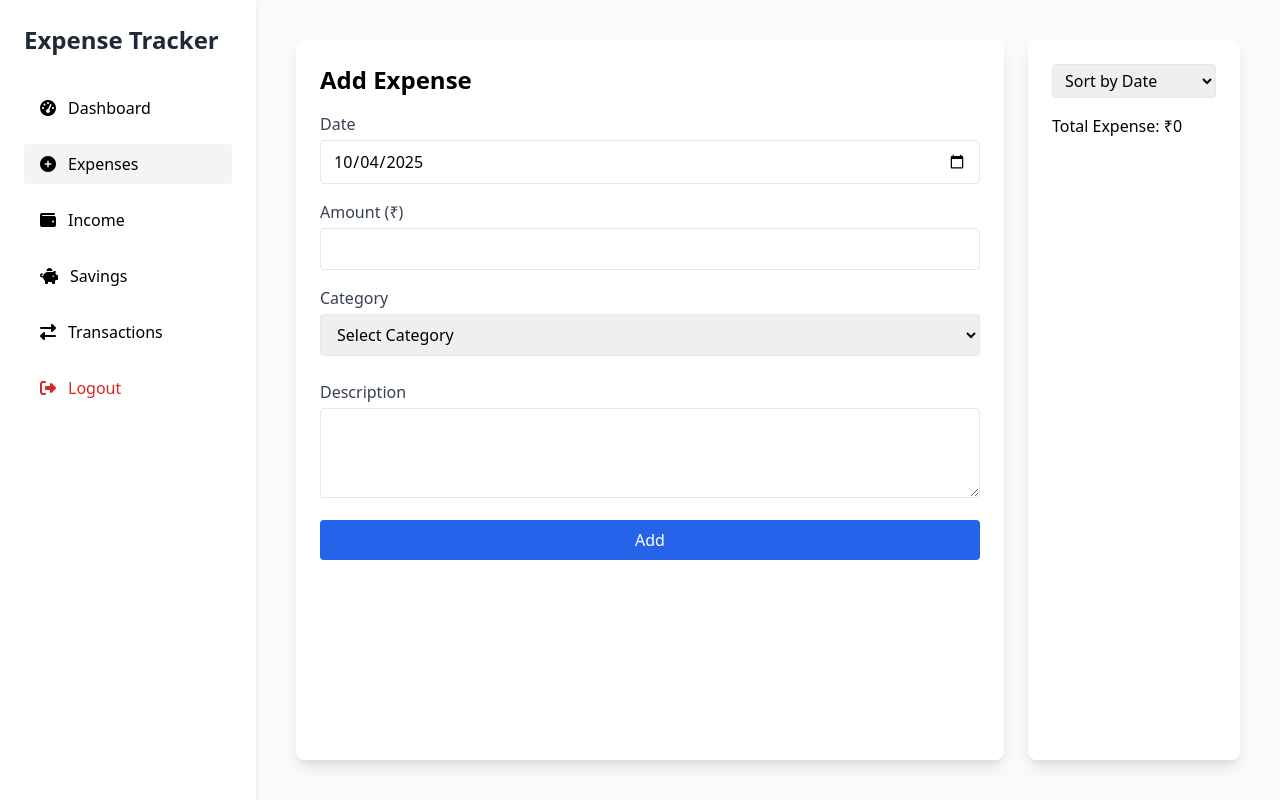
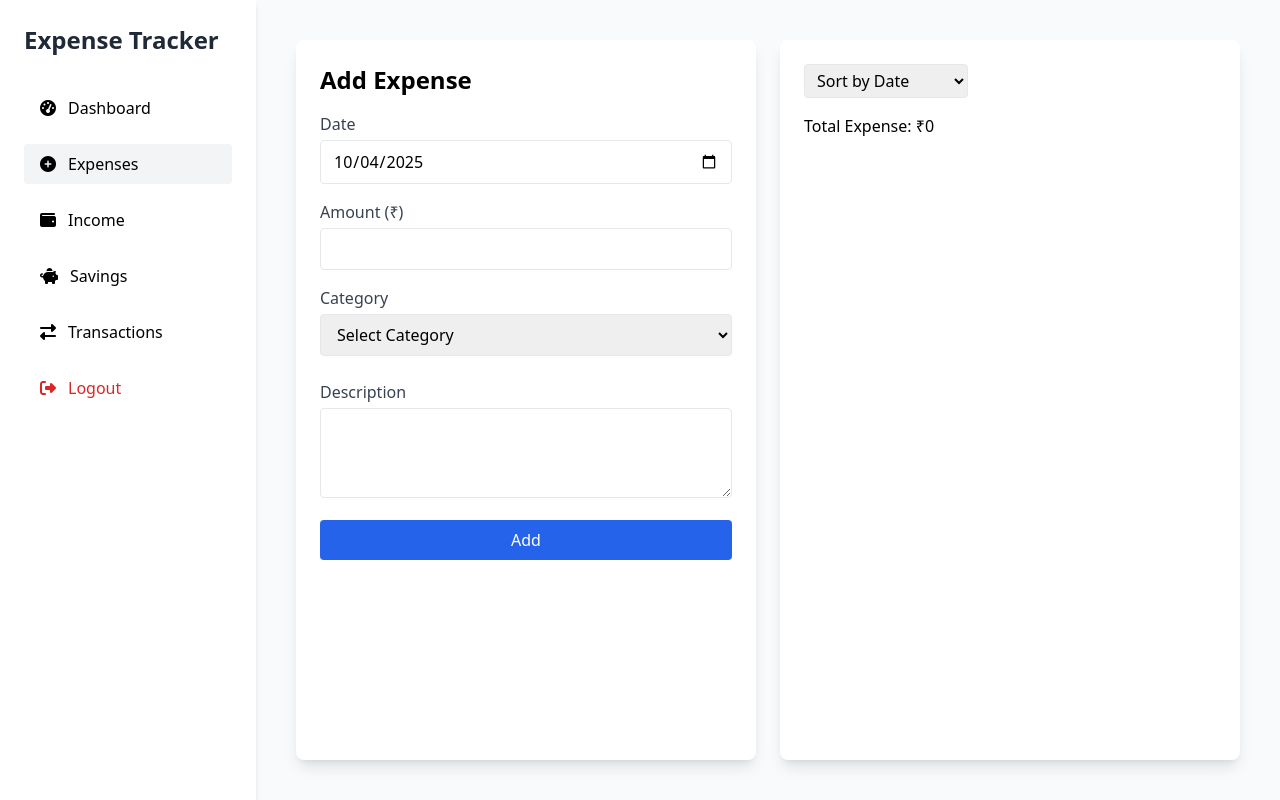
Before and after one commit to Yusufmukhi/myexpenses, a plain HTML site: page expenses.html in a window 1280 px wide. Drawn offline with nearby package versions, Linux system fonts and the light colour scheme; no server answers.

Commit message:
Update expenses.html

```diff
--- a/expenses.html
+++ b/expenses.html
@@ -58,7 +58,8 @@
         <div id="overlay" class="fixed inset-0 bg-black opacity-50 hidden z-30 md:hidden"></div>
 
         <!-- Main Content -->
-        <main class="flex-1 p-6 md:p-10 flex flex-col md:flex-row gap-6">
+       <main class="flex-1 p-6 md:p-10 flex flex-col md:flex-row gap-6 items-stretch">
+
 
             <!-- Add Expense Form -->
             <form id="expenseForm" class="bg-white p-6 shadow-lg rounded-lg flex-1 space-y-4">
@@ -101,7 +102,7 @@
             </form>
 
             <!-- Expense List -->
-            <div class="bg-white pb-20 p-6 md:p-6 shadow-lg rounded-lg overflow-x-auto">
+            <div class="bg-white pb-20 p-6 md:p-6 shadow-lg rounded-lg overflow-x-auto flex-1">
                 <div class="flex flex-col md:flex-row justify-between mb-4 gap-2">
                     <select id="sortSelect" class="border rounded px-2 py-1">
                         <option value="recent">Sort by Date</option>
```
